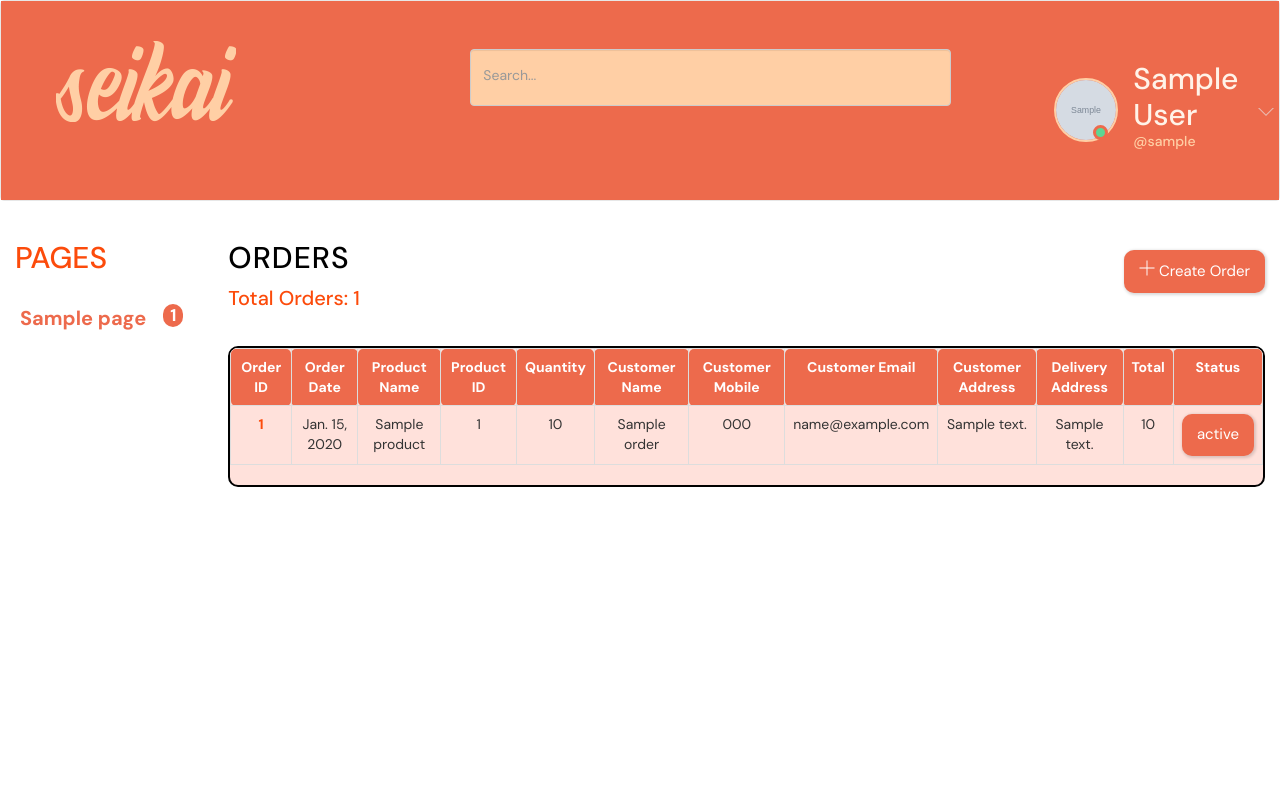
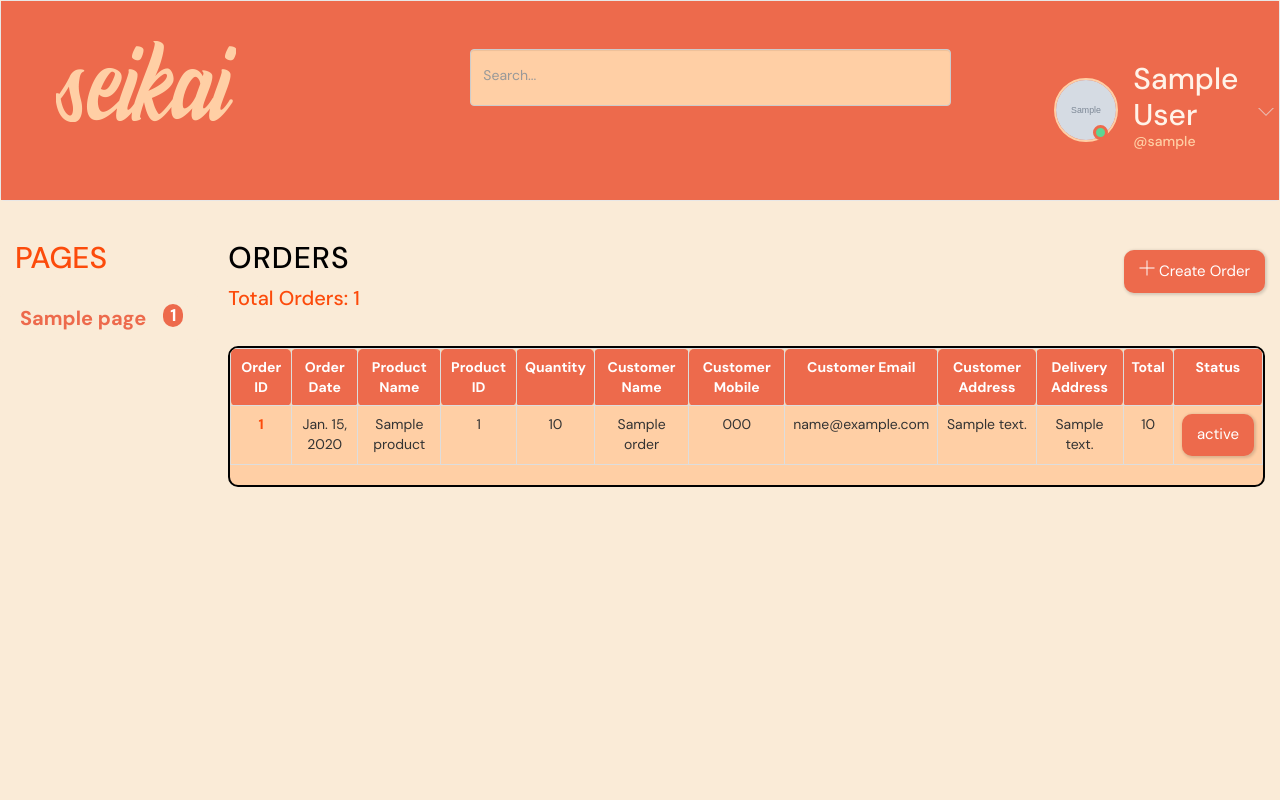
Before and after one commit to asim-anwar/accordapp, a Django app: page / in a window 1280 px wide. Run offline with Django 3.2, Linux system fonts and the light colour scheme; a user stored in the database is signed in; tables that the repository leaves empty hold one stand-in row (values such as "Sample post"); grey boxes marked "Sample" are stand-in pictures; some libraries are stand-ins or nearby versions.

Commit message:
background colours fixed

```diff
--- a/accordappmain/accord/templates/accord/feed_component.html
+++ b/accordappmain/accord/templates/accord/feed_component.html
@@ -101,8 +101,8 @@
 
 </style>
 <div class="col-lg-pull-12 table-orders"
-     style="max-height:650px;min-height:80px;overflow:auto;border: 2px solid black; border-radius: 10px; background-color: #ffe1db">
-    <table class="table table-hover table-bordered" style="background-color: #ffe1db;">
+     style="max-height:650px;min-height:80px;overflow:auto;border: 2px solid black; border-radius: 10px;">
+    <table class="table table-hover table-bordered">
         <tr>
             <th>Order ID</th>
             <th>Order Date</th>
--- a/accordappmain/accord/templates/accord/feed_component_products.html
+++ b/accordappmain/accord/templates/accord/feed_component_products.html
@@ -90,7 +90,7 @@
 
 </style>
 <div class="col-lg-pull-12 table-products" style="max-height:650px;min-height:80px;overflow:auto;border: 3px solid black; border-radius: 10px;">
-    <table class="table table-hover table-bordered" style="background-color: #ffe1db">
+    <table class="table table-hover table-bordered" >
         <tr>
             <th>Product ID</th>
             <th>Product Name</th>
--- a/accordappmain/accord/templates/accord/feed_component_tasks.html
+++ b/accordappmain/accord/templates/accord/feed_component_tasks.html
@@ -125,8 +125,8 @@
 </style>
 <div class="row">
     <div class="col-lg-pull-12 table-tasks"
-         style="max-height:650px;min-height:80px;overflow:auto;border: 2px solid black; border-radius: 10px;background-color: #ffe1db">
-        <table class="table table-hover table-bordered" style="background-color: #ffe1db">
+         style="max-height:650px;min-height:80px;overflow:auto;border: 2px solid black; border-radius: 10px;">
+        <table class="table table-hover table-bordered">
             <tr>
                 <th>Task ID</th>
                 <th>Task Details</th>
--- a/accordappmain/accord/templates/accord/home.html
+++ b/accordappmain/accord/templates/accord/home.html
@@ -36,6 +36,10 @@
 
         .form-buttons {
             padding-top: 10px;
+        }
+
+        .table-orders {
+            background-color: #ffcfa5;
         }
 
 
--- a/accordappmain/accord/templates/accord/products.html
+++ b/accordappmain/accord/templates/accord/products.html
@@ -37,6 +37,10 @@
             padding-top: 10px;
         }
 
+        .table-products {
+            background-color: #ffcfa5;
+        }
+
         @media (min-width: 1200px) {
             .container {
                 width: 100%;
@@ -62,7 +66,7 @@
             <div class="col-lg-2 pages">
                 {% include 'accord/topics_component.html' %}
             </div>
-            <div class="col-lg-10 table-products">
+            <div class="col-lg-10">
                 <div class="roomList">
                     <div class="mobile-menu">
                         <div class="mobile-menuItems">
--- a/accordappmain/accord/templates/accord/tasks.html
+++ b/accordappmain/accord/templates/accord/tasks.html
@@ -35,6 +35,10 @@
 
         .form-buttons {
             padding-top: 10px;
+        }
+
+        .table-tasks {
+            background-color: #ffcfa5;
         }
 
         @media (min-width: 1200px) {
--- a/accordappmain/accord/templates/accord/topics_component.html
+++ b/accordappmain/accord/templates/accord/topics_component.html
@@ -3,6 +3,7 @@
         font-size: 20px;
         font-weight: bold;
         color: #ed6a4c;
+        background-color: antiquewhite;
     }
 
     .pagelist {
@@ -29,7 +30,7 @@
 
     a:hover{
         text-decoration: none;
-        color: #ffcfa5;
+        color: #ed6a4c;
     }
     .active{
         color: #ed6a4c;
--- a/accordappmain/accord/views.py
+++ b/accordappmain/accord/views.py
@@ -164,8 +164,8 @@ def tasks(request):
 
     if q != '':
         tasks = tasks.filter(
-            Q(completed_by__icontains=q) |
-            Q(assigned_to__icontains=q) |
+            Q(completed_by_id__username__icontains=q) |
+            Q(assigned_to_id__username__icontains=q) |
             Q(task_id__contains=q)
         )
     # topics = Topic.objects.all()[0:6]
--- a/accordappmain/templates/main.html
+++ b/accordappmain/templates/main.html
@@ -34,7 +34,11 @@
     <meta name="viewport" content="width=device-width, initial-scale=1.0"/>
     <title>Seikai</title>
 </head>
-
+<style>
+    body {
+        background-color: antiquewhite;
+    }
+</style>
 <body>
 
 {% include 'navbar.html' %}
```
Lines whose indentation alone changed are shown as unchanged.
